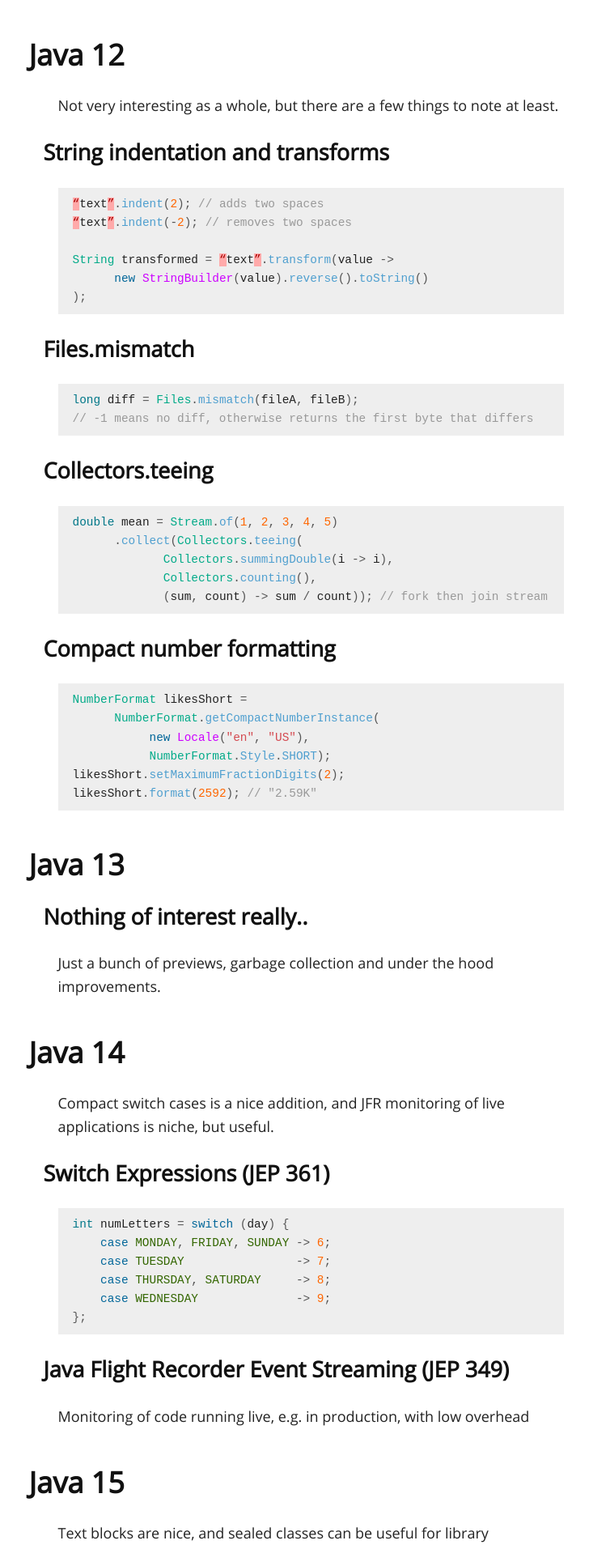
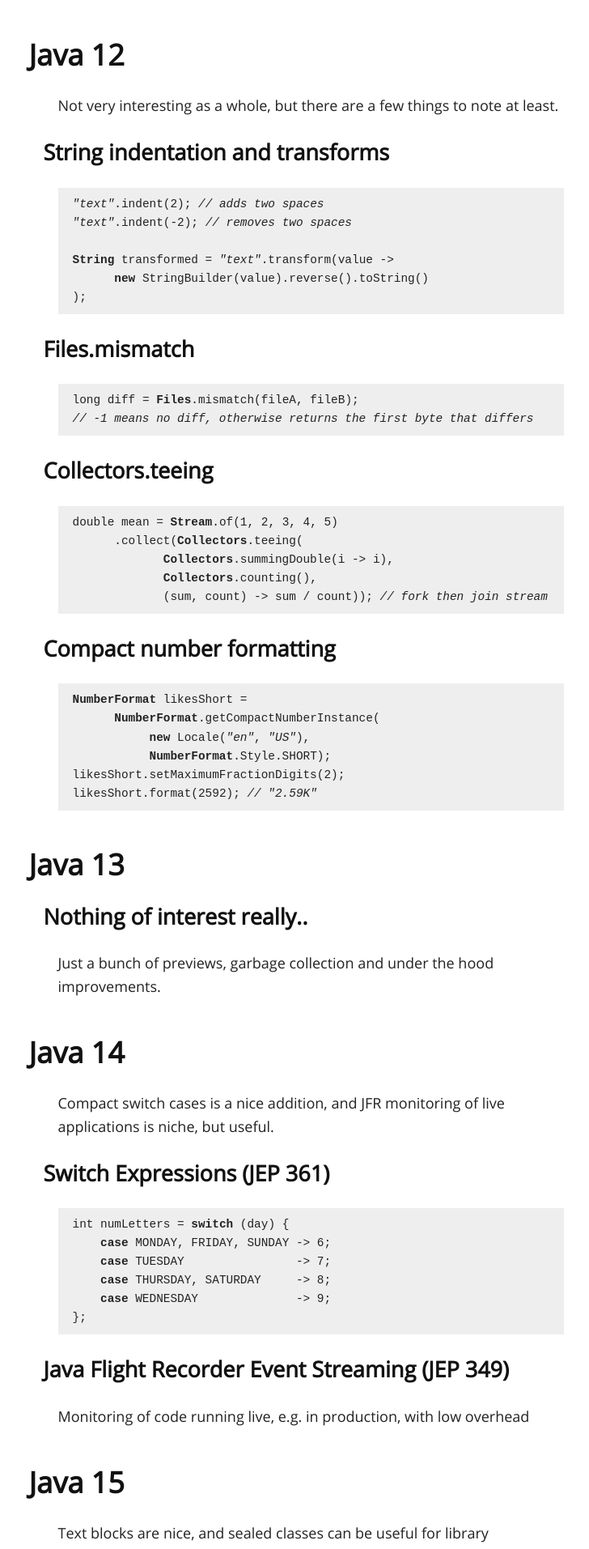
Before and after one commit to niklind/niklind.github.io, a Jekyll site: the page built from _posts/2021-03-31-highlights-since-java-11.md, in a window 1280 px wide. Shown: the part 1309-3222 px from the top of the page at 81% size, without its empty margins (256-984 px from the left). Built offline with Jekyll 4.4.1, drawn with Linux system fonts in a browser that asks for light colours.

Commit message:
Fixed styling for code

````diff
--- a/_posts/2021-03-31-highlights-since-java-11.md
+++ b/_posts/2021-03-31-highlights-since-java-11.md
@@ -17,10 +17,10 @@
 
 ### String indentation and transforms
 ```java
-“text”.indent(2); // adds two spaces
-“text”.indent(-2); // removes two spaces
+"text".indent(2); // adds two spaces
+"text".indent(-2); // removes two spaces
 
-String transformed = “text”.transform(value ->
+String transformed = "text".transform(value ->
       new StringBuilder(value).reverse().toString()
 );
 ```
@@ -109,7 +109,7 @@
 record Point(int x, int y) {
   Point {
     if (x != y)  // implicit constructor parameters
-      throw new IllegalArgumentException(“...”));
+      throw new IllegalArgumentException("..."));
     }
 }
 
--- a/css/site.scss
+++ b/css/site.scss
@@ -1,5 +1,6 @@
 ---
 ---
+@import "syntax.css";
 
 html {
   font: 18px/1.6 'Open Sans', sans-serif;
--- /dev/null
+++ b/css/syntax.css
@@ -0,0 +1,34 @@
+.highlight .hll { background-color: #ffffcc }
+.highlight .c { font-style: italic } /* Comment */
+.highlight .err { border: 1px solid #FF0000 } /* Error */
+.highlight .k { font-weight: bold } /* Keyword */
+.highlight .cm { font-style: italic } /* Comment.Multiline */
+.highlight .c1 { font-style: italic } /* Comment.Single */
+.highlight .cs { font-style: italic } /* Comment.Special */
+.highlight .ge { font-style: italic } /* Generic.Emph */
+.highlight .gh { font-weight: bold } /* Generic.Heading */
+.highlight .gp { font-weight: bold } /* Generic.Prompt */
+.highlight .gs { font-weight: bold } /* Generic.Strong */
+.highlight .gu { font-weight: bold } /* Generic.Subheading */
+.highlight .kc { font-weight: bold } /* Keyword.Constant */
+.highlight .kd { font-weight: bold } /* Keyword.Declaration */
+.highlight .kn { font-weight: bold } /* Keyword.Namespace */
+.highlight .kr { font-weight: bold } /* Keyword.Reserved */
+.highlight .s { font-style: italic } /* Literal.String */
+.highlight .nc { font-weight: bold } /* Name.Class */
+.highlight .ni { font-weight: bold } /* Name.Entity */
+.highlight .ne { font-weight: bold } /* Name.Exception */
+.highlight .nn { font-weight: bold } /* Name.Namespace */
+.highlight .nt { font-weight: bold } /* Name.Tag */
+.highlight .ow { font-weight: bold } /* Operator.Word */
+.highlight .sb { font-style: italic } /* Literal.String.Backtick */
+.highlight .sc { font-style: italic } /* Literal.String.Char */
+.highlight .sd { font-style: italic } /* Literal.String.Doc */
+.highlight .s2 { font-style: italic } /* Literal.String.Double */
+.highlight .se { font-weight: bold; font-style: italic } /* Literal.String.Escape */
+.highlight .sh { font-style: italic } /* Literal.String.Heredoc */
+.highlight .si { font-weight: bold; font-style: italic } /* Literal.String.Interpol */
+.highlight .sx { font-style: italic } /* Literal.String.Other */
+.highlight .sr { font-style: italic } /* Literal.String.Regex */
+.highlight .s1 { font-style: italic } /* Literal.String.Single */
+.highlight .ss { font-style: italic } /* Literal.String.Symbol */
--- a/css/syntax.scss
+++ /dev/null
@@ -1,69 +0,0 @@
----
----
-
-.hll { background-color: #ffffcc }
- /*{ background: #f0f3f3; }*/
-.c { color: #999; } /* Comment */
-.err { color: #AA0000; background-color: #FFAAAA } /* Error */
-.k { color: #006699; } /* Keyword */
-.o { color: #555555 } /* Operator */
-.cm { color: #0099FF; font-style: italic } /* Comment.Multiline */
-.cp { color: #009999 } /* Comment.Preproc */
-.c1 { color: #999; } /* Comment.Single */
-.cs { color: #999; } /* Comment.Special */
-.gd { background-color: #FFCCCC; border: 1px solid #CC0000 } /* Generic.Deleted */
-.ge { font-style: italic } /* Generic.Emph */
-.gr { color: #FF0000 } /* Generic.Error */
-.gh { color: #003300; } /* Generic.Heading */
-.gi { background-color: #CCFFCC; border: 1px solid #00CC00 } /* Generic.Inserted */
-.go { color: #AAAAAA } /* Generic.Output */
-.gp { color: #000099; } /* Generic.Prompt */
-.gs { } /* Generic.Strong */
-.gu { color: #003300; } /* Generic.Subheading */
-.gt { color: #99CC66 } /* Generic.Traceback */
-.kc { color: #006699; } /* Keyword.Constant */
-.kd { color: #006699; } /* Keyword.Declaration */
-.kn { color: #006699; } /* Keyword.Namespace */
-.kp { color: #006699 } /* Keyword.Pseudo */
-.kr { color: #006699; } /* Keyword.Reserved */
-.kt { color: #007788; } /* Keyword.Type */
-.m { color: #FF6600 } /* Literal.Number */
-.s { color: #d44950 } /* Literal.String */
-.na { color: #4f9fcf } /* Name.Attribute */
-.nb { color: #336666 } /* Name.Builtin */
-.nc { color: #00AA88; } /* Name.Class */
-.no { color: #336600 } /* Name.Constant */
-.nd { color: #9999FF } /* Name.Decorator */
-.ni { color: #999999; } /* Name.Entity */
-.ne { color: #CC0000; } /* Name.Exception */
-.nf { color: #CC00FF } /* Name.Function */
-.nl { color: #9999FF } /* Name.Label */
-.nn { color: #00CCFF; } /* Name.Namespace */
-.nt { color: #2f6f9f; } /* Name.Tag */
-.nv { color: #003333 } /* Name.Variable */
-.ow { color: #000000; } /* Operator.Word */
-.w { color: #bbbbbb } /* Text.Whitespace */
-.mf { color: #FF6600 } /* Literal.Number.Float */
-.mh { color: #FF6600 } /* Literal.Number.Hex */
-.mi { color: #FF6600 } /* Literal.Number.Integer */
-.mo { color: #FF6600 } /* Literal.Number.Oct */
-.sb { color: #CC3300 } /* Literal.String.Backtick */
-.sc { color: #CC3300 } /* Literal.String.Char */
-.sd { color: #CC3300; font-style: italic } /* Literal.String.Doc */
-.s2 { color: #CC3300 } /* Literal.String.Double */
-.se { color: #CC3300; } /* Literal.String.Escape */
-.sh { color: #CC3300 } /* Literal.String.Heredoc */
-.si { color: #AA0000 } /* Literal.String.Interpol */
-.sx { color: #CC3300 } /* Literal.String.Other */
-.sr { color: #33AAAA } /* Literal.String.Regex */
-.s1 { color: #CC3300 } /* Literal.String.Single */
-.ss { color: #FFCC33 } /* Literal.String.Symbol */
-.bp { color: #336666 } /* Name.Builtin.Pseudo */
-.vc { color: #003333 } /* Name.Variable.Class */
-.vg { color: #003333 } /* Name.Variable.Global */
-.vi { color: #003333 } /* Name.Variable.Instance */
-.il { color: #FF6600 } /* Literal.Number.Integer.Long */
-
-.css .o,
-.css .o + .nt,
-.css .nt + .nt { color: #999; }
````
